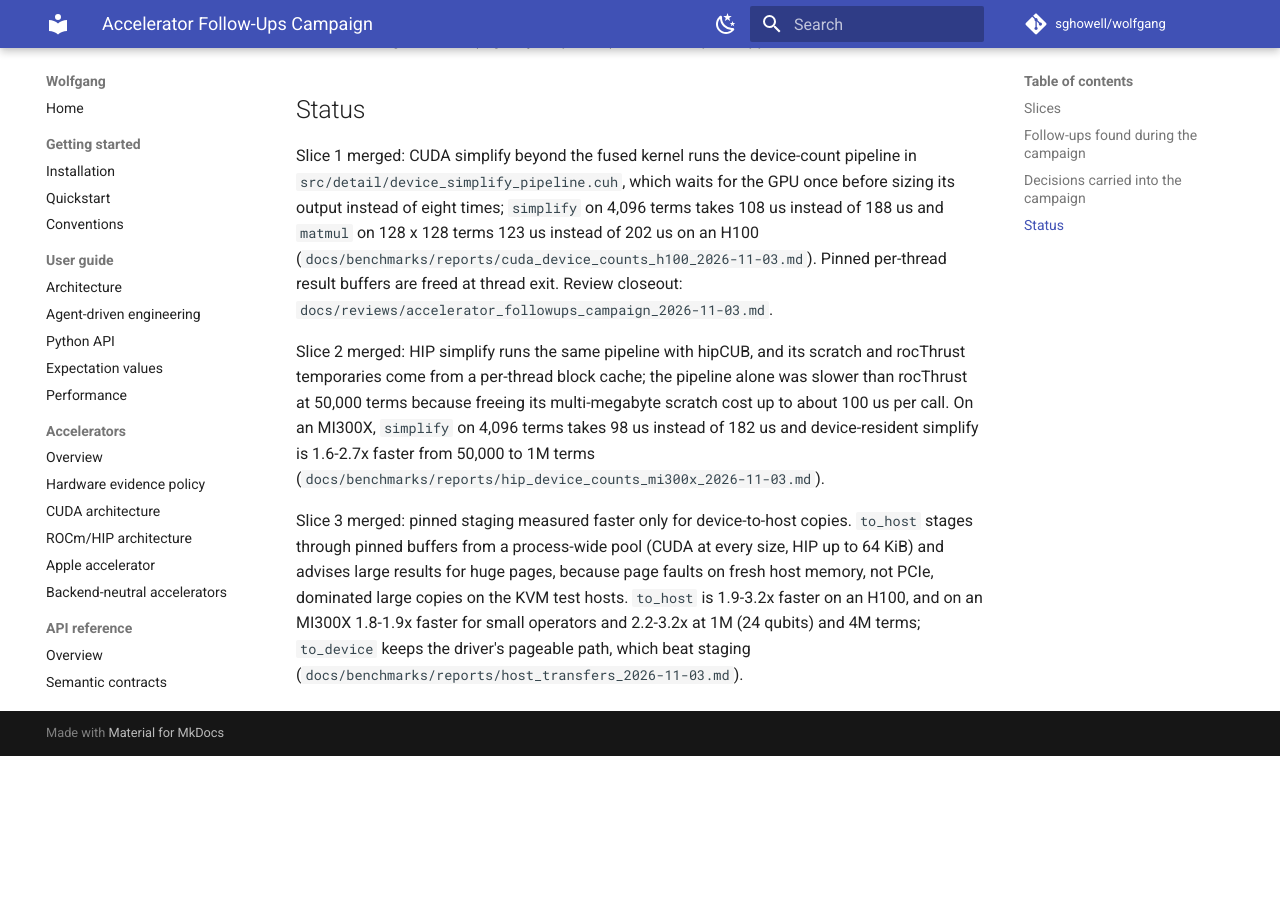
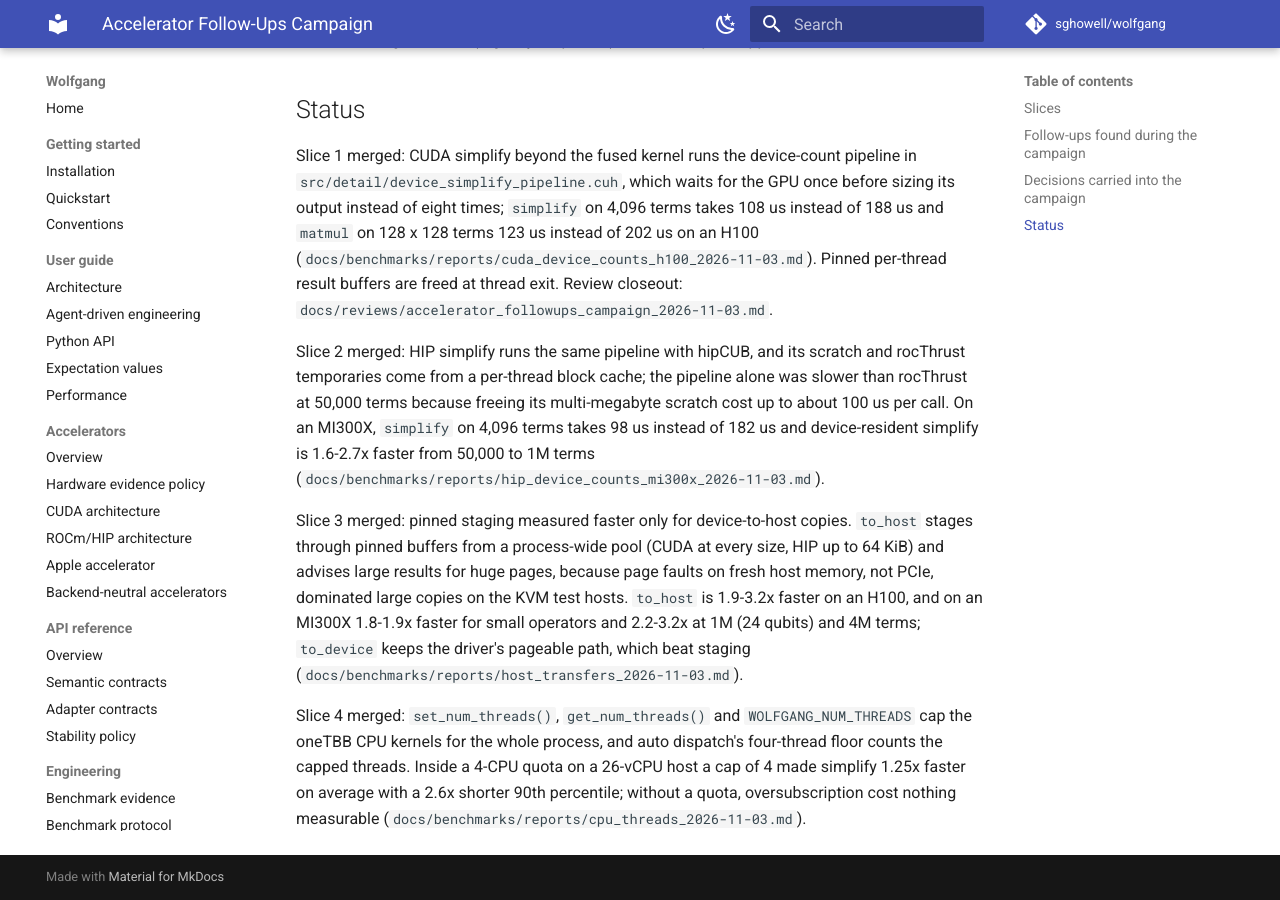
Before and after one commit to sghowell/wolfgang, an MkDocs documentation site: the page built from docs/plans/accelerator_followups_campaign_plan.md, in a window 1280 px wide and 900 px high, scrolled down 2054 px. Built offline with MkDocs 1.6.1 and Material for MkDocs 9.7.7, drawn with Linux system fonts in a browser that asks for light colours; comment, search, counter and statistics services are not loaded; before the commit the page ends 2810 px from its top, so only the background shows below that.

Commit message:
docs: slice 4 plan status, evidence index and agent guide

```diff
--- a/docs/plans/accelerator_followups_campaign_plan.md
+++ b/docs/plans/accelerator_followups_campaign_plan.md
@@ -71,3 +71,10 @@
 1.8-1.9x faster for small operators and 2.2-3.2x at 1M (24 qubits) and 4M
 terms; `to_device` keeps the driver's pageable path, which beat staging
 (`docs/benchmarks/reports/host_transfers_2026-11-03.md`).
+
+Slice 4 merged: `set_num_threads()`, `get_num_threads()` and
+`WOLFGANG_NUM_THREADS` cap the oneTBB CPU kernels for the whole process, and
+auto dispatch's four-thread floor counts the capped threads. Inside a 4-CPU
+quota on a 26-vCPU host a cap of 4 made simplify 1.25x faster on average with
+a 2.6x shorter 90th percentile; without a quota, oversubscription cost nothing
+measurable (`docs/benchmarks/reports/cpu_threads_2026-11-03.md`).
```
Also changed, not shown: AGENTS.md (+1 -0 lines), docs/benchmarks/index.md (+1 -0 lines).
